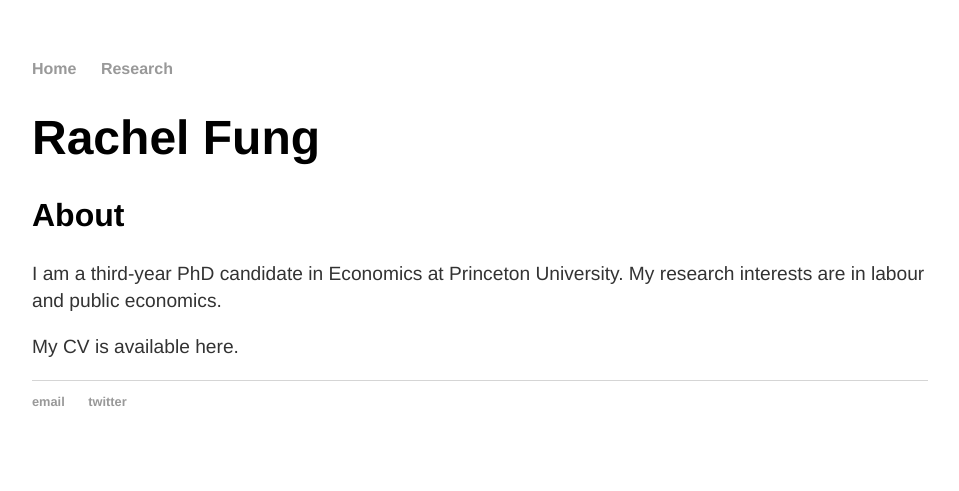
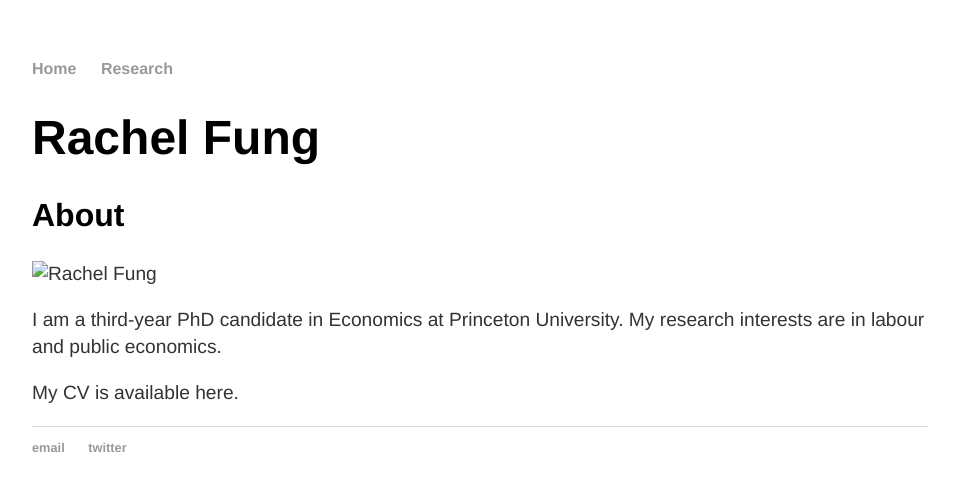
Before and after one commit to rachelylfung/rachelylfung.github.io, a Jekyll site: the page built from index.md, in a window 1280 px wide. Shown: the top 491 px of the page, without its empty margins (160-1119 px from the left). Built offline with Jekyll 4.4.1, drawn with Linux system fonts in a browser that asks for light colours.

Commit message:
Update index.md

```diff
--- a/index.md
+++ b/index.md
@@ -8,6 +8,8 @@
 
 
 ## About
+![Rachel Fung](https//rachelylfung.github.com/assets/headshot.jpg)
+
 I am a third-year PhD candidate in Economics at Princeton University. My research interests are in labour and public economics.
 
 My CV is available here.
```
